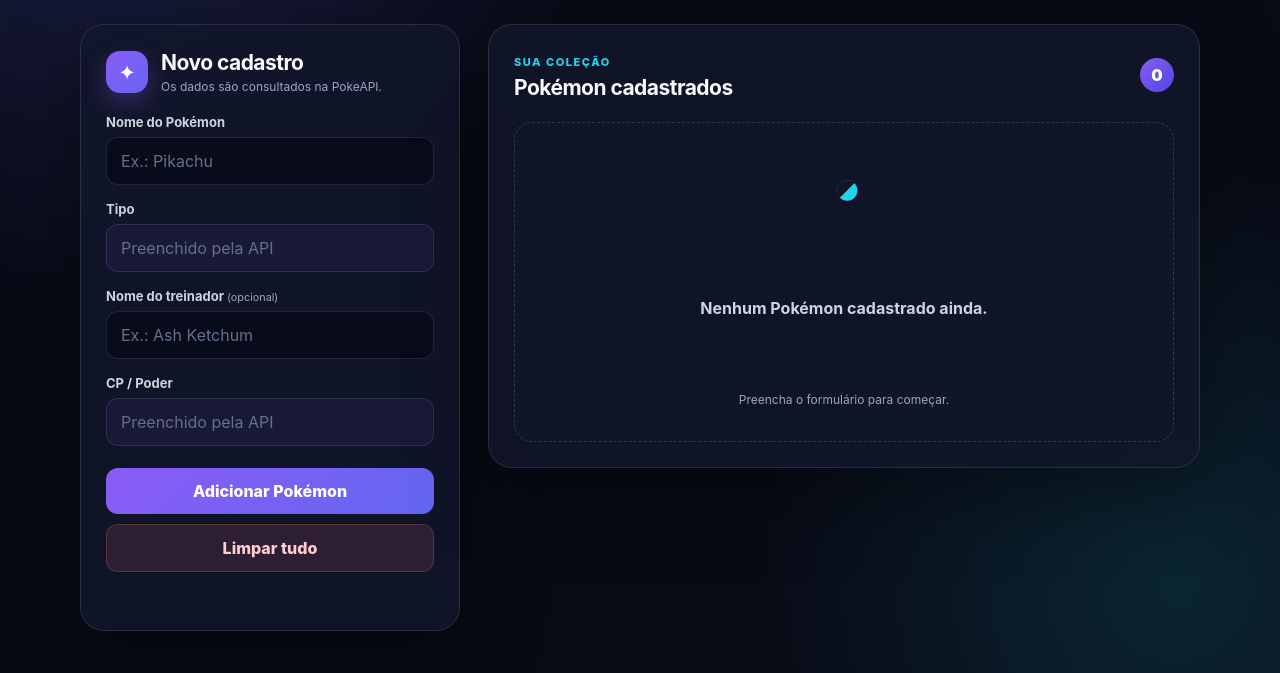
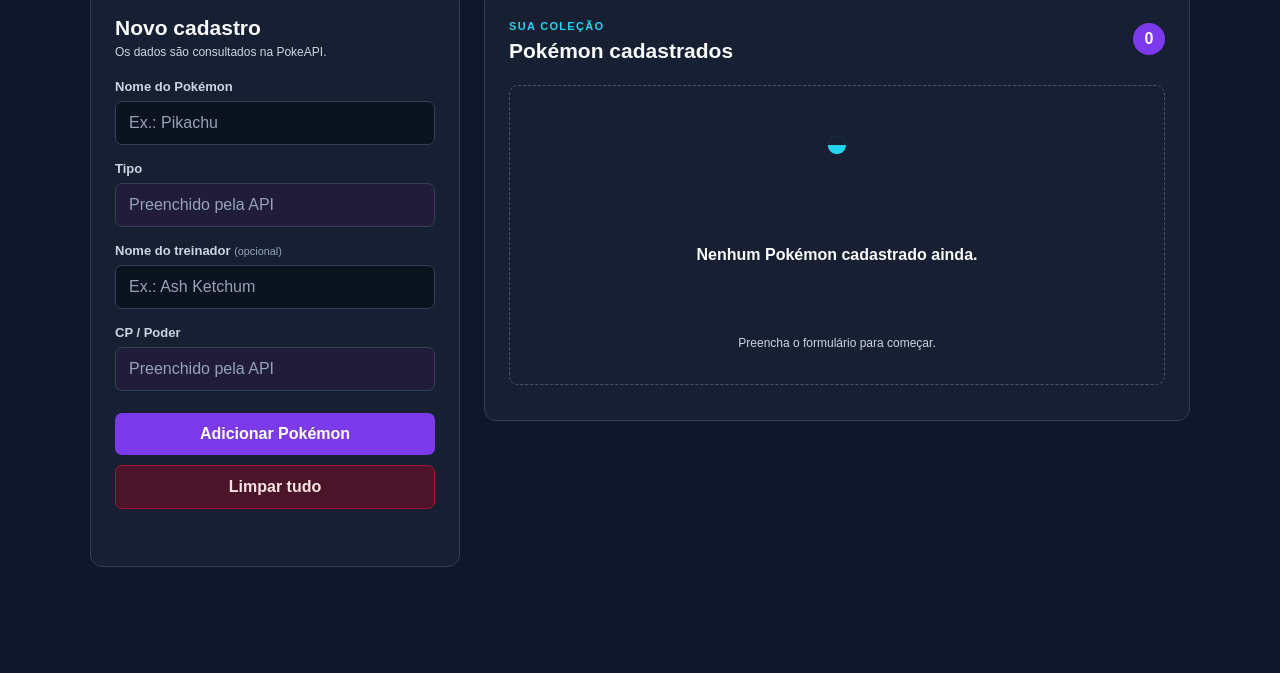
Before and after one commit to murilobaracho/poke-finder, a plain HTML site: page index.html in a window 1280 px wide. Shown: the part 191-864 px from the top of the page. After the commit the page ends 800 px from the top, so only its background shows below. Drawn offline with Linux system fonts and the light colour scheme.

Commit message:
Melhora contraste e simplifica visual

```diff
--- a/index.html
+++ b/index.html
@@ -18,7 +18,6 @@
     <div class="layout-container">
       <section class="form-container" aria-labelledby="form-title">
         <div class="form-heading">
-          <div class="heading-icon">✦</div>
           <div>
             <h2 id="form-title">Novo cadastro</h2>
             <p>Os dados são consultados na PokeAPI.</p>
--- a/style.css
+++ b/style.css
@@ -1,91 +1,365 @@
 :root {
-  --bg: #080b16;
-  --panel: rgba(18, 23, 42, 0.86);
-  --panel-soft: #151b31;
-  --line: rgba(148, 163, 184, 0.18);
-  --text: #f8fafc;
-  --muted: #9ba6c2;
-  --accent: #8b5cf6;
-  --accent-2: #22d3ee;
-  --danger: #fb7185;
-  --success: #4ade80;
-  --shadow: 0 24px 80px rgba(0, 0, 0, 0.35);
+  --fundo: #0f172a;
+  --painel: #172033;
+  --painel-card: #202d45;
+  --borda: #334155;
+  --texto: #f8fafc;
+  --texto-secundario: #cbd5e1;
+  --texto-suave: #94a3b8;
+  --roxo: #7c3aed;
+  --azul: #22d3ee;
+  --vermelho: #e11d48;
+  --verde: #4ade80;
 }
 
-* { box-sizing: border-box; }
+* {
+  box-sizing: border-box;
+}
 
 body {
   min-height: 100vh;
   margin: 0;
-  padding: 42px 22px;
-  color: var(--text);
-  font-family: Inter, ui-sans-serif, system-ui, -apple-system, BlinkMacSystemFont, "Segoe UI", sans-serif;
-  background: radial-gradient(circle at 10% 0%, rgba(99, 102, 241, .22), transparent 34%),
-              radial-gradient(circle at 92% 90%, rgba(34, 211, 238, .13), transparent 30%), var(--bg);
+  padding: 40px 20px;
+  color: var(--texto);
+  background: var(--fundo);
+  font-family: Arial, Helvetica, sans-serif;
 }
 
-button, input { font: inherit; }
-button { cursor: pointer; }
+button,
+input {
+  font: inherit;
+}
 
-.app-shell { width: min(1120px, 100%); margin: auto; }
-.page-header { margin-bottom: 30px; }
-.eyebrow { color: var(--accent-2); text-transform: uppercase; letter-spacing: .14em; font-size: 11px; font-weight: 800; }
-h1 { margin: 8px 0 10px; font-size: clamp(32px, 5vw, 54px); letter-spacing: -.055em; line-height: 1; }
-h1 span { color: var(--accent-2); }
-.page-header p { max-width: 570px; margin: 0; color: var(--muted); line-height: 1.6; }
+button {
+  cursor: pointer;
+}
 
-.layout-container { display: grid; grid-template-columns: minmax(290px, 380px) 1fr; gap: 28px; align-items: start; }
-.form-container, .cards-section { border: 1px solid var(--line); background: var(--panel); box-shadow: var(--shadow); backdrop-filter: blur(16px); border-radius: 24px; }
-.form-container { padding: 25px; }
-.form-heading, .cards-heading { display: flex; align-items: center; gap: 13px; }
-.form-heading { margin-bottom: 20px; }
-.heading-icon { display: grid; place-items: center; width: 42px; height: 42px; border-radius: 14px; color: #fff; font-size: 21px; background: linear-gradient(135deg, var(--accent), #6366f1); box-shadow: 0 9px 24px rgba(139, 92, 246, .3); }
-h2 { margin: 0; font-size: 21px; letter-spacing: -.025em; }
-.form-heading p { margin: 4px 0 0; color: var(--muted); font-size: 12px; }
+.app-shell {
+  width: min(1100px, 100%);
+  margin: 0 auto;
+}
 
-label { display: block; margin: 16px 0 7px; color: #cbd5e1; font-size: 13px; font-weight: 700; }
-label small { color: var(--muted); font-weight: 400; }
-input { width: 100%; border: 1px solid var(--line); border-radius: 12px; padding: 13px 14px; outline: none; color: var(--text); background: rgba(5, 8, 19, .66); transition: border-color .18s ease, box-shadow .18s ease; }
-input::placeholder { color: #64708d; }
-input:focus { border-color: var(--accent-2); box-shadow: 0 0 0 4px rgba(34, 211, 238, .1); }
-input[readonly] { color: #d8ccff; background: rgba(139, 92, 246, .08); }
-.input-with-status { position: relative; }
-.status-busca { position: absolute; right: 13px; top: 50%; width: 8px; height: 8px; border-radius: 50%; transform: translateY(-50%); background: transparent; }
-.status-busca.loading { border: 2px solid rgba(255,255,255,.25); border-top-color: var(--accent-2); animation: spin .7s linear infinite; }
-.status-busca.success { background: var(--success); }
-.status-busca.error { background: var(--danger); }
-@keyframes spin { to { transform: translateY(-50%) rotate(360deg); } }
+.page-header {
+  margin-bottom: 28px;
+}
 
-.botoes { display: grid; gap: 10px; margin-top: 22px; }
-button { width: 100%; border: 0; border-radius: 12px; padding: 13px 16px; color: #fff; font-weight: 800; transition: transform .16s ease, filter .16s ease; }
-button:hover { filter: brightness(1.1); }
-button:active { transform: scale(.97); }
-#botao { background: linear-gradient(135deg, #8b5cf6, #6366f1); }
-#botaolimpar { color: #fecdd3; background: rgba(251, 113, 133, .12); border: 1px solid rgba(251, 113, 133, .22); }
-.feedback { min-height: 20px; margin: 13px 3px 0; font-size: 13px; font-weight: 700; }
-.feedback.error { color: var(--danger); }
-.feedback.success { color: var(--success); }
-.feedback.info { color: var(--accent-2); }
+.eyebrow {
+  color: var(--azul);
+  font-size: 11px;
+  font-weight: bold;
+  letter-spacing: .12em;
+  text-transform: uppercase;
+}
 
-.cards-section { min-height: 430px; padding: 25px; }
-.cards-heading { justify-content: space-between; margin-bottom: 22px; }
-.cards-heading h2 { margin-top: 5px; }
-.contador { display: grid; place-items: center; width: 34px; height: 34px; border-radius: 50%; color: #fff; background: linear-gradient(135deg, var(--accent), #4f46e5); font-weight: 900; }
-.cards-grid { display: grid; grid-template-columns: repeat(auto-fill, minmax(210px, 1fr)); gap: 16px; }
-.estado-vazio { grid-column: 1 / -1; display: grid; place-items: center; min-height: 320px; border: 1px dashed rgba(148, 163, 184, .24); border-radius: 18px; color: var(--muted); text-align: center; }
-.pokeball { display: block; margin-bottom: 12px; color: var(--accent-2); font-size: 48px; transform: rotate(-45deg); }
-.estado-vazio p { margin: 0 0 5px; color: #cbd5e1; font-weight: 700; }
-.estado-vazio small { font-size: 12px; }
-.card-pokemon { position: relative; overflow: hidden; padding: 20px; border: 1px solid rgba(139, 92, 246, .27); border-radius: 20px; background: linear-gradient(145deg, rgba(37, 30, 73, .9), rgba(16, 25, 49, .9)); animation: card-in .24s cubic-bezier(.23,1,.32,1); }
-.card-pokemon::after { content: ""; position: absolute; right: -28px; top: -28px; width: 100px; height: 100px; border-radius: 50%; background: rgba(34, 211, 238, .08); }
-@keyframes card-in { from { opacity: 0; transform: translateY(10px); } to { opacity: 1; transform: translateY(0); } }
-.card-pokemon img { display: block; width: 125px; height: 125px; object-fit: contain; margin: 0 auto 10px; filter: drop-shadow(0 12px 13px rgba(0,0,0,.32)); }
-.card-pokemon-nome { margin: 0 0 12px; color: #fff; font-size: 20px; text-transform: capitalize; }
-.card-meta { display: flex; align-items: center; justify-content: space-between; gap: 8px; }
-.tipo-badge, .cp-badge { border-radius: 999px; padding: 6px 10px; font-size: 11px; font-weight: 900; text-transform: capitalize; }
-.tipo-badge { color: #a5f3fc; background: rgba(34, 211, 238, .13); }
-.cp-badge { color: #ddd6fe; background: rgba(139, 92, 246, .2); }
-.treinador { margin: 13px 0 0; color: var(--muted); font-size: 12px; }
+h1 {
+  margin: 8px 0 10px;
+  font-size: clamp(32px, 5vw, 52px);
+  letter-spacing: -1.5px;
+  line-height: 1;
+}
 
-@media (max-width: 780px) { .layout-container { grid-template-columns: 1fr; } .cards-section { min-height: auto; } }
-@media (prefers-reduced-motion: reduce) { *, *::before, *::after { animation-duration: .01ms !important; transition-duration: .01ms !important; } }
+h1 span {
+  color: var(--azul);
+}
+
+.page-header p {
+  max-width: 600px;
+  margin: 0;
+  color: var(--texto-secundario);
+  line-height: 1.6;
+}
+
+.layout-container {
+  display: grid;
+  grid-template-columns: minmax(290px, 370px) 1fr;
+  gap: 24px;
+  align-items: start;
+}
+
+.form-container,
+.cards-section {
+  border: 1px solid var(--borda);
+  border-radius: 12px;
+  background: var(--painel);
+}
+
+.form-container {
+  padding: 24px;
+}
+
+.form-heading,
+.cards-heading {
+  display: flex;
+  align-items: center;
+  gap: 12px;
+}
+
+.form-heading {
+  margin-bottom: 20px;
+}
+
+h2 {
+  margin: 0;
+  font-size: 21px;
+}
+
+.form-heading p {
+  margin: 5px 0 0;
+  color: var(--texto-secundario);
+  font-size: 12px;
+}
+
+label {
+  display: block;
+  margin: 16px 0 7px;
+  color: var(--texto-secundario);
+  font-size: 13px;
+  font-weight: bold;
+}
+
+label small {
+  color: var(--texto-suave);
+  font-weight: normal;
+}
+
+input {
+  width: 100%;
+  padding: 12px 13px;
+  border: 1px solid var(--borda);
+  border-radius: 7px;
+  outline: none;
+  color: var(--texto);
+  background: #0b1220;
+}
+
+input::placeholder {
+  color: #94a3b8;
+}
+
+input:focus {
+  border-color: var(--azul);
+  box-shadow: 0 0 0 2px rgba(34, 211, 238, .18);
+}
+
+input[readonly] {
+  color: #e9d5ff;
+  background: #211c3a;
+}
+
+.input-with-status {
+  position: relative;
+}
+
+.status-busca {
+  position: absolute;
+  top: 50%;
+  right: 13px;
+  width: 8px;
+  height: 8px;
+  border-radius: 50%;
+  transform: translateY(-50%);
+}
+
+.status-busca.loading {
+  border: 2px solid #64748b;
+  border-top-color: var(--azul);
+  animation: girar .7s linear infinite;
+}
+
+.status-busca.success {
+  background: var(--verde);
+}
+
+.status-busca.error {
+  background: #fb7185;
+}
+
+@keyframes girar {
+  to { transform: translateY(-50%) rotate(360deg); }
+}
+
+.botoes {
+  display: grid;
+  gap: 10px;
+  margin-top: 22px;
+}
+
+button {
+  width: 100%;
+  padding: 12px 16px;
+  border: 0;
+  border-radius: 7px;
+  color: #fff;
+  font-weight: bold;
+  transition: filter .15s ease, transform .15s ease;
+}
+
+button:hover {
+  filter: brightness(1.12);
+}
+
+button:active {
+  transform: scale(.98);
+}
+
+#botao {
+  background: var(--roxo);
+}
+
+#botaolimpar {
+  border: 1px solid #9f1239;
+  color: #ffe4e6;
+  background: #4c1428;
+}
+
+.feedback {
+  min-height: 20px;
+  margin: 13px 3px 0;
+  font-size: 13px;
+  font-weight: bold;
+}
+
+.feedback.error { color: #fda4af; }
+.feedback.success { color: #86efac; }
+.feedback.info { color: #67e8f9; }
+
+.cards-section {
+  min-height: 430px;
+  padding: 24px;
+}
+
+.cards-heading {
+  justify-content: space-between;
+  margin-bottom: 22px;
+}
+
+.cards-heading h2 {
+  margin-top: 5px;
+}
+
+.contador {
+  display: grid;
+  width: 32px;
+  height: 32px;
+  place-items: center;
+  border-radius: 50%;
+  color: #fff;
+  background: var(--roxo);
+  font-weight: bold;
+}
+
+.cards-grid {
+  display: grid;
+  grid-template-columns: repeat(auto-fill, minmax(210px, 1fr));
+  gap: 16px;
+}
+
+.estado-vazio {
+  display: grid;
+  grid-column: 1 / -1;
+  min-height: 300px;
+  place-items: center;
+  border: 1px dashed #475569;
+  border-radius: 9px;
+  color: var(--texto-secundario);
+  text-align: center;
+}
+
+.pokeball {
+  display: block;
+  margin-bottom: 12px;
+  color: var(--azul);
+  font-size: 42px;
+}
+
+.estado-vazio p {
+  margin: 0 0 5px;
+  color: var(--texto);
+  font-weight: bold;
+}
+
+.estado-vazio small {
+  color: var(--texto-secundario);
+  font-size: 12px;
+}
+
+.card-pokemon {
+  overflow: hidden;
+  padding: 18px;
+  border: 1px solid #475569;
+  border-radius: 10px;
+  background: var(--painel-card);
+  animation: aparecer .2s ease-out;
+}
+
+@keyframes aparecer {
+  from { opacity: 0; transform: translateY(8px); }
+  to { opacity: 1; transform: translateY(0); }
+}
+
+.card-pokemon img {
+  display: block;
+  width: 125px;
+  height: 125px;
+  margin: 0 auto 10px;
+  object-fit: contain;
+  filter: drop-shadow(0 8px 8px rgba(0, 0, 0, .4));
+}
+
+.card-pokemon-nome {
+  margin: 0 0 12px;
+  color: #ffffff;
+  font-size: 20px;
+  text-transform: capitalize;
+}
+
+.card-meta {
+  display: flex;
+  align-items: center;
+  justify-content: space-between;
+  gap: 8px;
+}
+
+.tipo-badge,
+.cp-badge {
+  display: inline-block;
+  border-radius: 5px;
+  padding: 6px 9px;
+  font-size: 12px;
+  font-weight: bold;
+  text-transform: capitalize;
+}
+
+.tipo-badge {
+  color: #cffafe;
+  background: #155e75;
+}
+
+.cp-badge {
+  color: #ede9fe;
+  background: #4c1d95;
+}
+
+.treinador {
+  display: block;
+  margin: 13px 0 0;
+  color: #e2e8f0;
+  font-size: 13px;
+}
+
+@media (max-width: 780px) {
+  .layout-container {
+    grid-template-columns: 1fr;
+  }
+
+  .cards-section {
+    min-height: auto;
+  }
+}
+
+@media (prefers-reduced-motion: reduce) {
+  *, *::before, *::after {
+    animation-duration: .01ms !important;
+    transition-duration: .01ms !important;
+  }
+}
```
